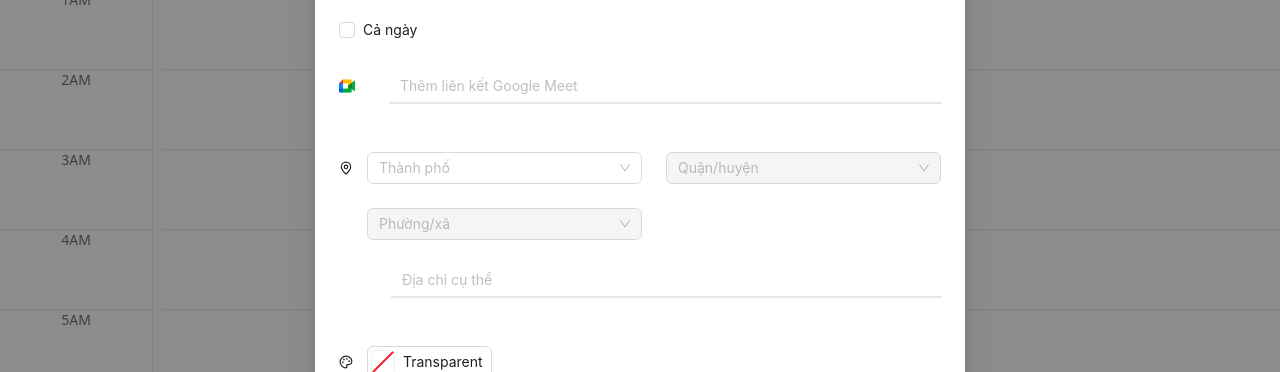
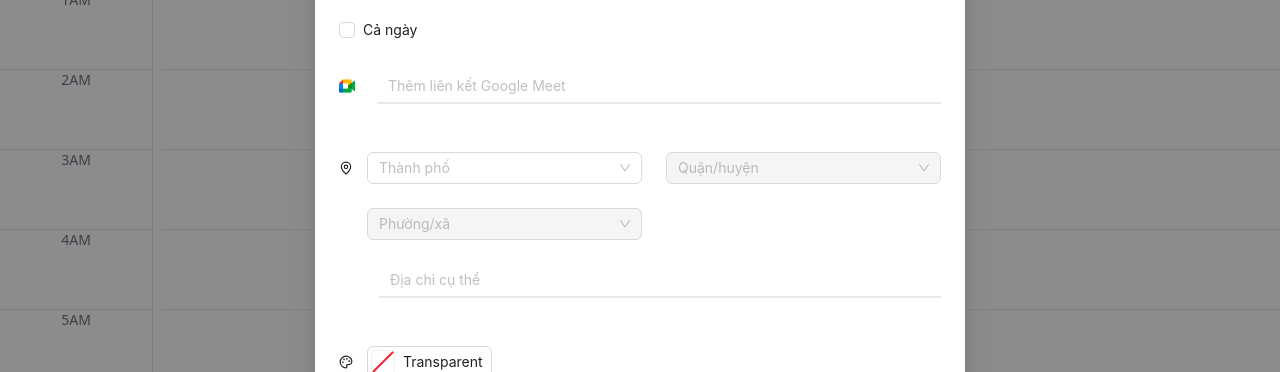
Before and after one commit to di-huynh-dev/calendar, a React (Vite) app: page / in a window 1280 px wide. Both pictures are taken after a click on the element 720 px from the left and 280 px from the top of the page. Shown: the part 330-702 px from the top of the page. Built offline with nearby package versions, Linux system fonts and the light colour scheme.

Commit message:
add tiltle rule

```diff
--- a/src/components/AddEventModal.tsx
+++ b/src/components/AddEventModal.tsx
@@ -14,6 +14,7 @@ import {
   TimePicker,
   Tooltip,
 } from "antd";
+
 import {
   ListOrdered,
   MapPin,
@@ -166,7 +167,7 @@ const AddEventModal: React.FC<AddEventModalProps> = ({
     <Modal
       title={
         <div className="flex items-center justify-between">
-          <p className="text-center font-bold">
+          <p className="font-bold">
             {isEditMode ? "Chi tiết sự kiện" : "Thêm sự kiện mới"}
           </p>
           <div className="flex gap-4 items-center">
@@ -234,13 +235,14 @@ const AddEventModal: React.FC<AddEventModalProps> = ({
         autoComplete="off"
         layout="horizontal"
         disabled={!isEditing}
-        className="max-h-[calc(100vh-200px)] overflow-y-auto overflow-x-hidden scrollbar-thin scrollbar-thumb-gray-300 scrollbar-track-gray-100 scrollbar-w-1"
+        className="max-h-[calc(100vh-200px)] overflow-y-auto overflow-x-hidden scrollbar-thin scrollbar-thumb-gray-300 scrollbar-track-gray-100 scrollbar-w-1]"
       >
         <Form.Item
           name="title"
           className={`w-full ml-6 border-b-2 ${
             isEditing ? " hover:border-orange-500" : ""
           }`}
+          rules={[{ max: 100, message: "Tiêu đề qúa dài" }]}
         >
           <Input
             placeholder="Thêm tiêu đề"
@@ -386,16 +388,14 @@ const AddEventModal: React.FC<AddEventModalProps> = ({
             ></img>
           }
         >
-          <Row gutter={24}>
           <Form.Item
             name="googleMeetLink"
-              className={`w-full ml-6 border-b-2 ${
+            className={`w-full border-b-2 ${
               isEditing ? "hover:border-orange-500" : ""
             }`}
           >
             <Input placeholder="Thêm liên kết Google Meet" bordered={false} />
           </Form.Item>
-          </Row>
         </Form.Item>
         <Form.Item label={<MapPin size={14} />}>
           <Row gutter={24}>
@@ -498,7 +498,6 @@ const AddEventModal: React.FC<AddEventModalProps> = ({
                 </Select>
               </Form.Item>
             </Col>
-            <Col xs={24} sm={24}>
             <Form.Item
               className={`w-full ml-6 border-b-2 ${
                 isEditing ? " hover:border-orange-500" : ""
@@ -507,7 +506,6 @@ const AddEventModal: React.FC<AddEventModalProps> = ({
             >
               <Input placeholder="Địa chỉ cụ thể" bordered={false} />
             </Form.Item>
-            </Col>
           </Row>
         </Form.Item>
         <Form.Item label={<Palette size={14} />} name="colorTag">
--- a/src/components/Header.tsx
+++ b/src/components/Header.tsx
@@ -23,7 +23,6 @@ const HeaderComponent = () => {
   });
   const days = Array.from({ length: 7 }, (_, i) => addDays(startDate, i));
 
-  // Get holidays and all-day events for the current date
   const currentHolidays = holidays.filter((holiday) =>
     dayjs(holiday.date).isSame(currentDate, "day")
   );
--- a/src/components/YearView.tsx
+++ b/src/components/YearView.tsx
@@ -10,7 +10,6 @@ interface YearViewProps {
 
 const YearView: React.FC<YearViewProps> = ({ year, onDateSelect }) => {
   const { events, holidays, fetchHolidays } = useCalendarStore();
-  console.log("YearView render", holidays);
 
   useEffect(() => {
     fetchHolidays(year);
```
Lines whose indentation alone changed are shown as unchanged.
